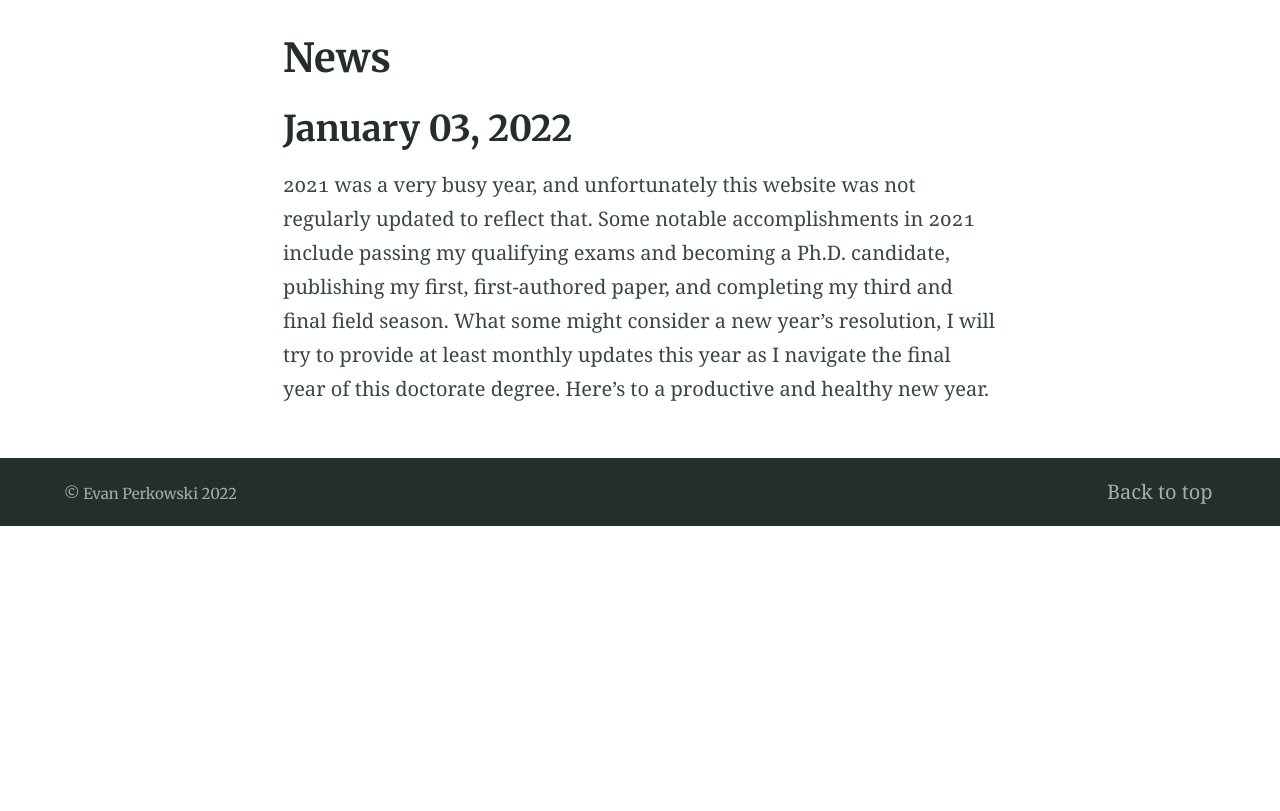
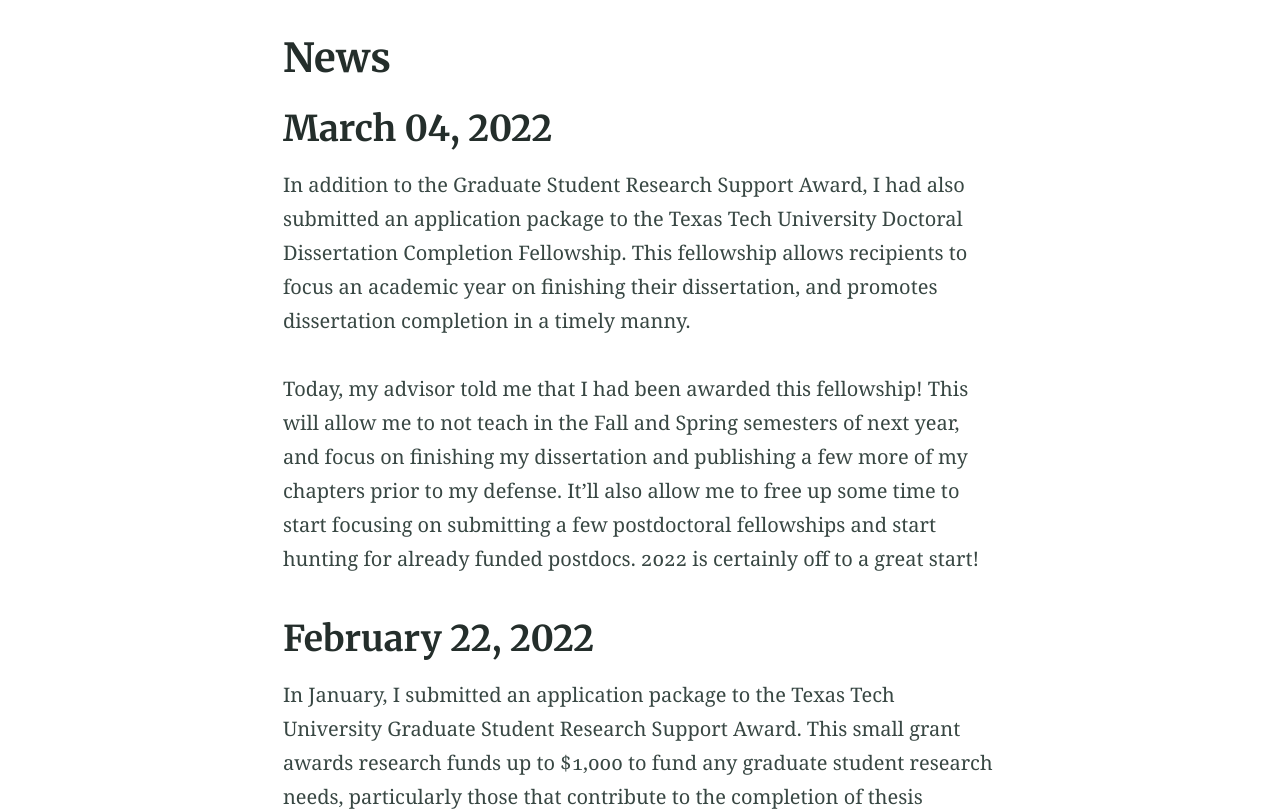
Before and after one commit to eaperkowski/eaperkowski.github.io, a Jekyll site: the page built from news.md, in a window 1280 px wide and 900 px high, scrolled down 339 px, cut to the strip 89-900 px from the top of the window. Built offline with Jekyll 4.4.1, drawn with Linux system fonts in a browser that asks for light colours; before the commit the page ends 954 px from its top, so only the background shows below that; some of the changed text lies outside the part shown.

Commit message:
add recent grant/fellowship news

```diff
--- a/news.md
+++ b/news.md
@@ -5,6 +5,22 @@ feature_image: ["files/botanical.jpeg"]
 feature_text: |
 ---
 
+**March 04, 2022**
+-
+In addition to the Graduate Student Research Support Award, I had also submitted an application package to the Texas Tech University Doctoral Dissertation Completion Fellowship. This fellowship allows recipients to focus an academic year on finishing their dissertation, and promotes dissertation completion in a timely manny.
+
+Today, my advisor told me that I had been awarded this fellowship! This will allow me to not teach in the Fall and Spring semesters of next year, and focus on finishing my dissertation and publishing a few more of my chapters prior to my defense. It'll also allow me to free up some time to start focusing on submitting a few postdoctoral fellowships and start hunting for already funded postdocs. 2022 is certainly off to a great start!
+
+
+**February 22, 2022**
+-
+In January, I submitted an application package to the Texas Tech University Graduate Student Research Support Award. This small grant awards research funds up to $1,000 to fund any graduate student research needs, particularly those that contribute to the completion of thesis projects.
+
+I submitted an application to fund a few remaining leaf δ<sup>13</sup>C analyses from my third dissertation chapter. My third dissertation chapter investigates primary drivers of leaf nitrogen allocation and water-use efficiency across a broad precipitation gradient in Texas. As leaf δ<sup>13</sup>C is a reliable proxy for water-use efficiency, these analyses are critical to the completion of this chapter.
+
+Today, I received word that I was awarded the funds I had requested to complete these analyses! This is exciting, as it is the last remaining piece of data I need to finish this chapter. The next few months will be spent rolling tin capsules for these samples and shipping them out to the University of California-Davis Stable Isotope Facility, and I'll hopefully have these data by the end of the summer.
+
+
 **January 03, 2022**
 -
 2021 was a very busy year, and unfortunately this website was not regularly updated to reflect that. Some notable accomplishments in 2021 include passing my qualifying exams and becoming a Ph.D. candidate, publishing my first, first-authored paper, and completing my third and final field season. What some might consider a new year's resolution, I will try to provide at least monthly updates this year as I navigate the final year of this doctorate degree. Here's to a productive and healthy new year.
```
